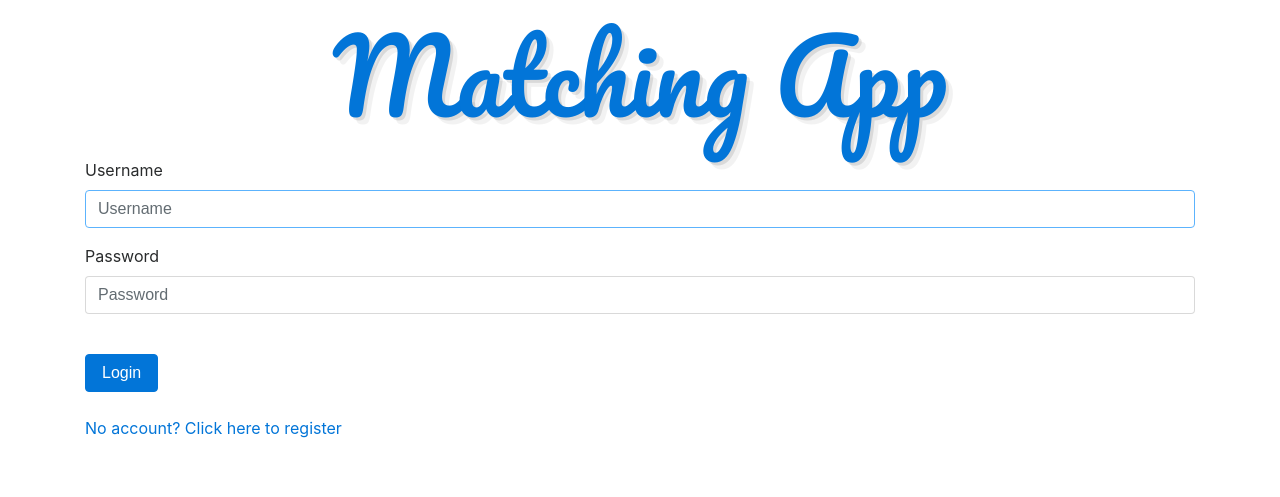
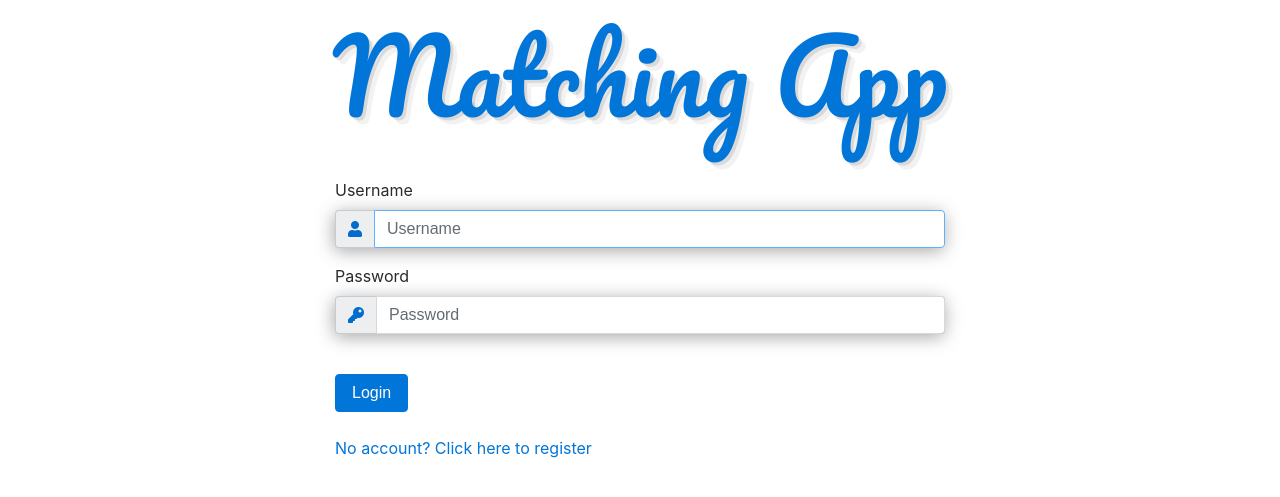
Before and after one commit to VijaySGill/matching-app, a Django app: page /matchingapp/loginPage/ in a window 1280 px wide. Shown: the top 497 px of the page. Run offline with Django 3.2, Linux system fonts and the light colour scheme; some libraries are stand-ins or nearby versions.

Commit message:
Login Page CSS

```diff
--- a/matchingapp/static/matchingapp/loginstyle.css
+++ b/matchingapp/static/matchingapp/loginstyle.css
@@ -0,0 +1,21 @@
+.form-box {
+    width: 50%;
+    margin: auto;
+    padding-top:20px;
+}
+
+.input-group{
+    border-radius: 5px;
+    -webkit-box-shadow: -1px 3px 18px 0px rgba(0,0,0,0.35);
+    -moz-box-shadow: -1px 3px 18px 0px rgba(0,0,0,0.35);
+    box-shadow: -1px 3px 18px 0px rgba(0,0,0,0.35);
+}
+
+.input-group-addon{
+     border: none;
+     border-right: 1px solid rgba(0,0,0,0.2);
+}
+
+.input-group-addon span{
+  color: #006dcc;
+}
--- a/matchingapp/templates/matchingapp/login.html
+++ b/matchingapp/templates/matchingapp/login.html
@@ -1,10 +1,10 @@
 <!DOCTYPE html>
+{% load static %}
 <html lang="en">
 	<head>
 		<meta charset="UTF-8">
 		<title>Register</title>
 		<meta name="viewport" content="width=device-width, initial-scale=1">
-		{% load static %}
 		<link rel="stylesheet" type="text/css" href="{% static 'matchingapp/style.css' %}">
 		<link rel="stylesheet" type="text/css" href="{% static 'matchingapp/loginstyle.css' %}">
 		<link href='http://fonts.googleapis.com/css?family=Pacifico' rel='stylesheet' type='text/css'>
@@ -13,23 +13,34 @@
 		<script src="https://code.jquery.com/jquery-3.1.1.slim.min.js" integrity="sha384-A7FZj7v+d/sdmMqp/nOQwliLvUsJfDHW+k9Omg/a/EheAdgtzNs3hpfag6Ed950n" crossorigin="anonymous"></script>
 		<script src="https://cdnjs.cloudflare.com/ajax/libs/tether/1.4.0/js/tether.min.js" integrity="sha384-DztdAPBWPRXSA/3eYEEUWrWCy7G5KFbe8fFjk5JAIxUYHKkDx6Qin1DkWx51bBrb" crossorigin="anonymous"></script>
 		<script src="https://maxcdn.bootstrapcdn.com/bootstrap/4.0.0-alpha.6/js/bootstrap.min.js" integrity="sha384-vBWWzlZJ8ea9aCX4pEW3rVHjgjt7zpkNpZk+02D9phzyeVkE+jo0ieGizqPLForn" crossorigin="anonymous"></script>
+		<link rel="stylesheet" href="https://use.fontawesome.com/releases/v5.5.0/css/all.css" integrity="sha384-B4dIYHKNBt8Bc12p+WXckhzcICo0wtJAoU8YZTY5qE0Id1GSseTk6S+L3BlXeVIU" crossorigin="anonymous">
 	</head>
 	<body>
 			<h1 class="header"><a href="/">Matching App</a></h1>
+			<!-- Form -->
+			<div class="form-box">
 				<form class="login-form container">
 					<div class="form-group">
 						<label for="username">Username</label>
+						<div class="input-group">
+							<div class="input-group-addon"><span class="fas fa-user"></span></div>
 	        		<input class="input form-control" id="username" type="text" name="username" placeholder="Username" autofocus/>
+						</div>
 					</div>
 					<div class="form-group">
 						<label for="password">Password</label>
+						<div class="input-group">
+							<div class="input-group-addon"><span class="fas fa-key"></span></div>
 	        		<input class="input form-control" id="password" type="password" name="password" placeholder="Password"/>
+						</div>
 					</div>
 	        <br/><label id = "message" style = "display: none;"></label>
 	        <button class="next-button btn btn-primary" onclick='loginUser()'> Login </button>
 	        <br/><br/>
 	        <a href = "{%url 'register'%}">No account? Click here to register</a>
 	      </form>
+			</div>
+			<!-- /.Form -->
       <script src="https://ajax.googleapis.com/ajax/libs/jquery/3.2.1/jquery.min.js"></script>
       <script type = 'text/javascript'>
         function loginUser()
--- a/matchingapp/templates/matchingapp/register.html
+++ b/matchingapp/templates/matchingapp/register.html
@@ -1,10 +1,10 @@
 <!DOCTYPE html>
+{% load static %}
 <html lang="en">
 	<head>
 		<meta charset="UTF-8">
 		<title>Register</title>
 		<meta name="viewport" content="width=device-width, initial-scale=1">
-		{% load static %}
 		<link rel="stylesheet" type="text/css" href="{% static 'matchingapp/style.css' %}">
 		<link rel="stylesheet" type="text/css" href="{% static 'matchingapp/registerstyle.css' %}">
 		<link href='http://fonts.googleapis.com/css?family=Pacifico' rel='stylesheet' type='text/css'>
```
Lines whose indentation alone changed are shown as unchanged.
